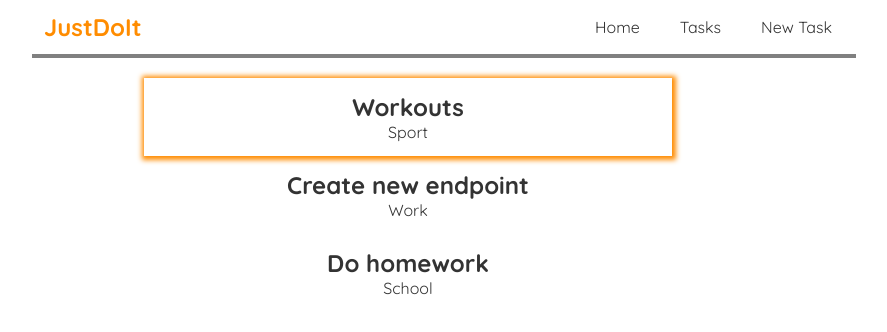
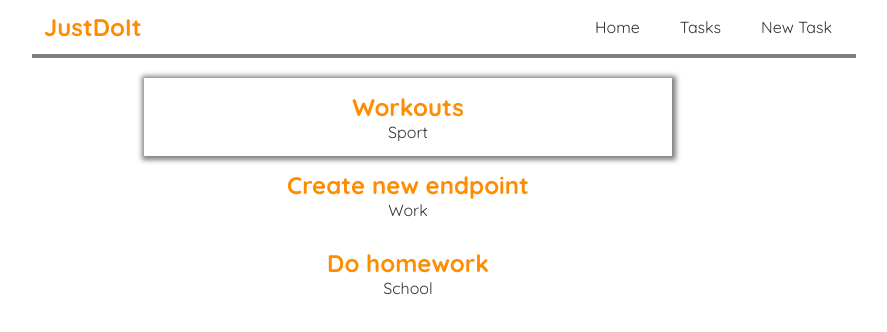
Before and after one commit to arkadiuszc2/JustDoIt, a React (Create React App) app in the folder frontend/: page / in a window 1280 px wide. In both pictures the pointer is over the element 604 px from the left and 117 px from the top of the page. Shown: the top 332 px of the page, without its empty margins (196-1083 px from the left). Built offline with nearby package versions, Linux system fonts and the light colour scheme.

Commit message:
Change task preview title color

```diff
--- a/frontend/src/index.css
+++ b/frontend/src/index.css
@@ -47,8 +47,12 @@
   padding: 14px;
 }
 
+.task-preview h2{
+  color: #FF8C00;
+}
+
 .task-preview:hover{
-  box-shadow: 1px 1px 5px 3px #FF8C00;
+  box-shadow: 1px 1px 5px 3px #808080;
 }
 
 .home button{
```
